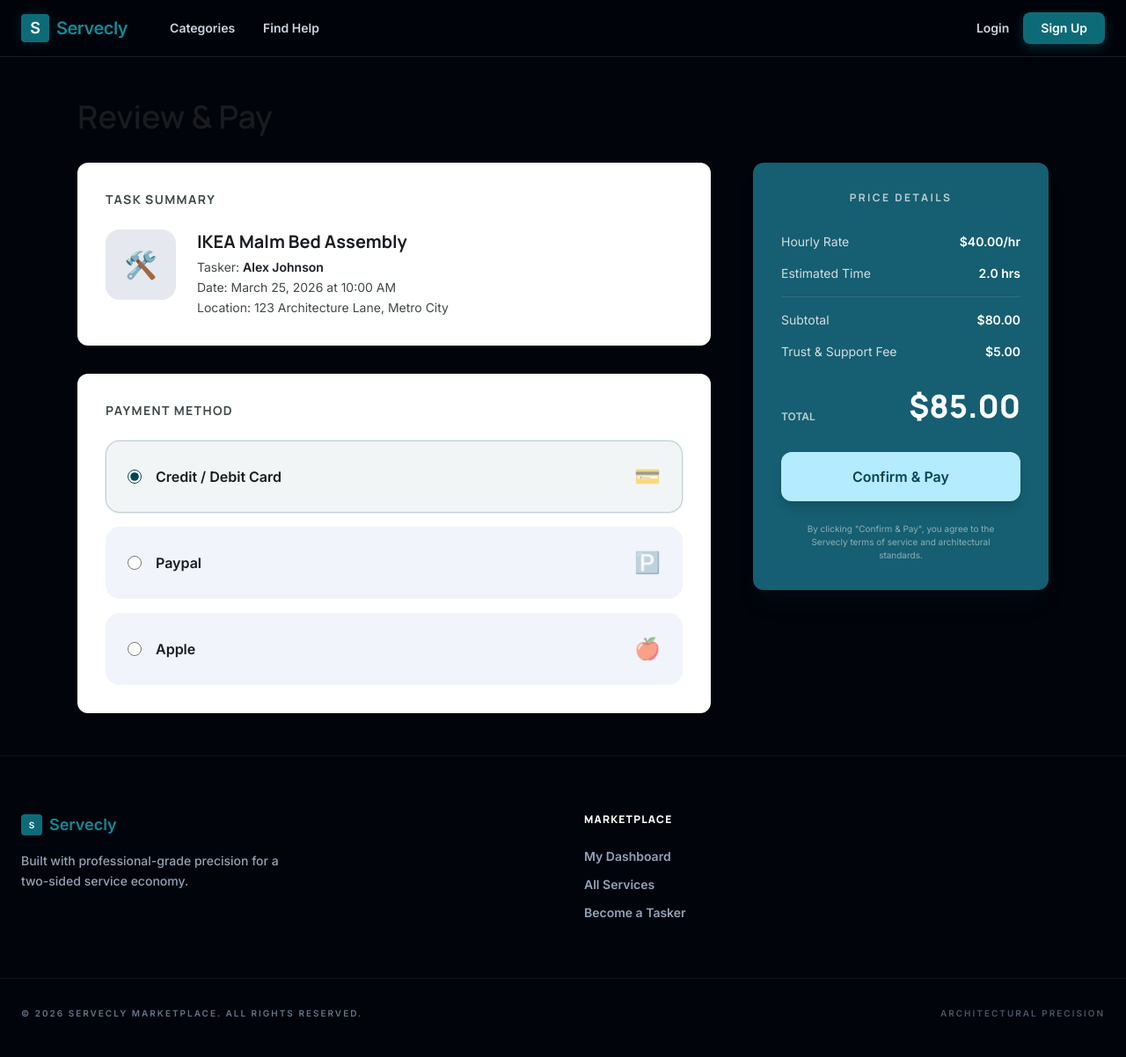
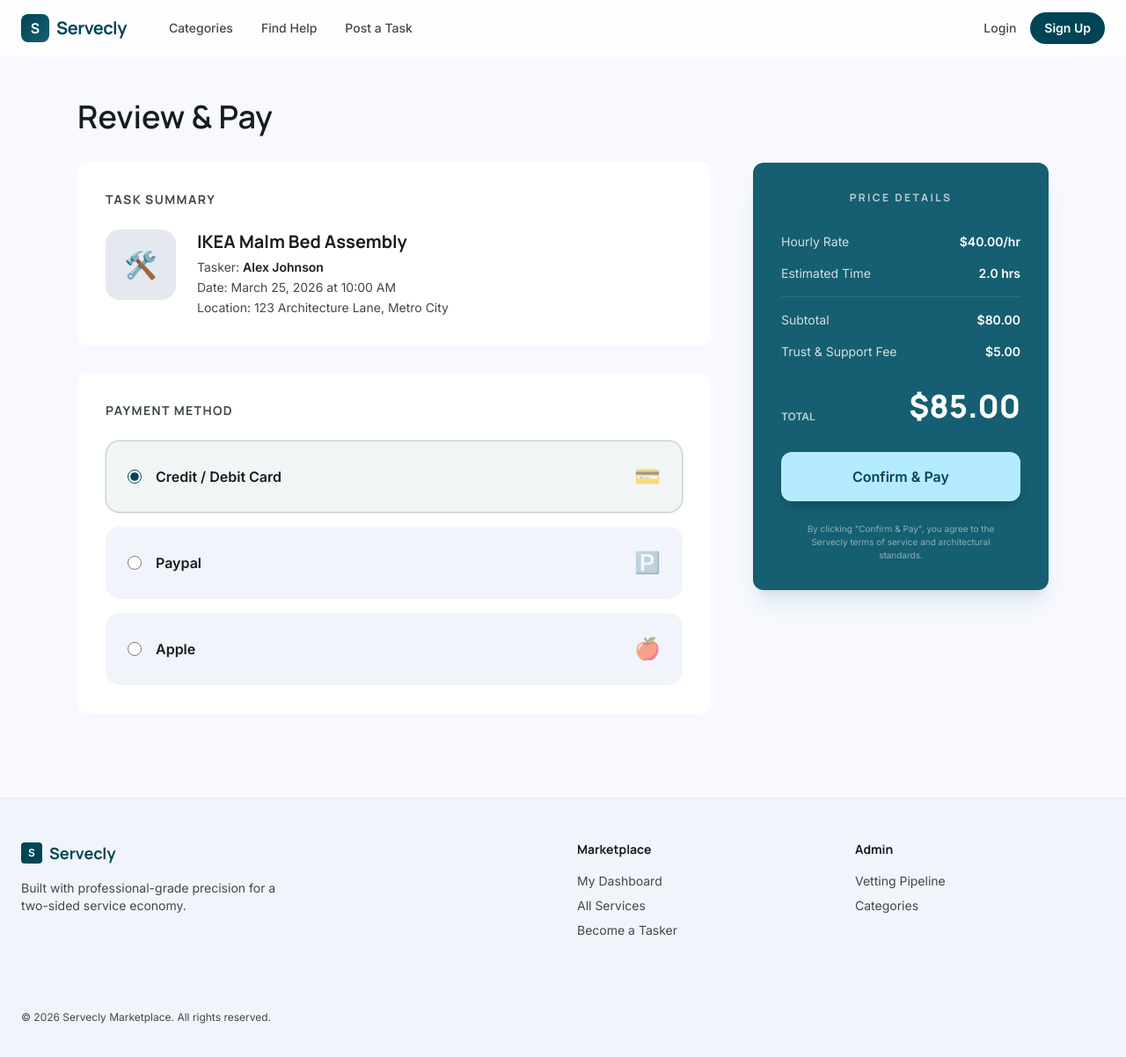
Before and after one commit to PgTobby-07/Servecly-Marektplace, a React (Vite) app: page /payment in a window 1280 px wide. Shown: the top 1202 px of the page at 88% size. Built offline with nearby package versions, Linux system fonts and the light colour scheme.

Commit message:
Refactor MainLayout styles and structure

```diff
--- a/src/layouts/MainLayout.jsx
+++ b/src/layouts/MainLayout.jsx
@@ -28,32 +28,39 @@ const MainLayout = ({ children }) => {
   };
 
   return (
-    // Deep background with brightened slate text for scannability
-    <div className="min-h-screen flex flex-col bg-[#01040a] text-slate-100 font-sans selection:bg-[#0d6b78]">
-
-      {/* 1. HIGH-CONTRAST HEADER */}
-      <header className="sticky top-0 z-50 bg-[#01040a]/95 backdrop-blur-md border-b border-white/10">
+    <div className="min-h-screen flex flex-col bg-surface font-sans selection:bg-primary-fixed selection:text-on-primary-fixed">
+      {/* Header */}
+      <header className="sticky top-0 z-50 bg-surface-container-lowest/80 backdrop-blur-xl border-b border-outline-variant/15">
         <nav className="max-w-7xl mx-auto px-6 h-16 flex items-center justify-between">
           <div className="flex items-center gap-12">
-
-            {/* RESTORED OG LOGO WITH VIBRANT TEAL */}
-            <Link to="/" className="flex items-center gap-2 group">
-              <div className="w-8 h-8 bg-[#0d6b78] rounded flex items-center justify-center text-white font-bold text-lg shadow-[0_0_15px_rgba(13,107,120,0.3)]">
+            <Link to="/" className="flex items-center gap-2">
+              <div className="w-8 h-8 bg-gradient-to-br from-primary to-primary-container rounded-lg flex items-center justify-center text-white font-bold">
                 S
               </div>
-              <span className="text-xl font-bold tracking-tight text-[#0f8a9a] group-hover:text-cyan-400 transition-colors">
+              <span className="text-xl font-display font-bold tracking-tight text-primary">
                 Servecly
               </span>
             </Link>
 
-            {/* BRIGHTENED NAV LINKS */}
-            <div className="hidden md:flex items-center gap-8 text-sm font-semibold text-slate-300">
-              <Link to="/" className="hover:text-white transition-colors">Categories</Link>
-              <Link to="/services" className="hover:text-white transition-colors">Find Help</Link>
+            <div className="hidden md:flex items-center gap-8 text-sm font-medium text-on-surface-variant">
+              <Link to="/" className="hover:text-primary transition-colors">Categories</Link>
+              <Link to="/services" className="hover:text-primary transition-colors">Find Help</Link>
+              {/* logic: Show for Guests (no user) OR Clients (role 'user') */}
+             {(!user || user.role === 'users') && (
+              <Link to="/post-task" className="hover:text-primary transition-colors">Post a Task</Link>
+              )}
+              {/* FIXED: Added a general Dashboard link for logged-in users */}
+              {user && (
+                <Link to="/dashboard" className="text-primary font-bold hover:underline">Dashboard</Link>
+              )}
 
-              {user && (
-                <Link to="/dashboard" className="text-cyan-400 font-bold hover:text-white transition-colors underline decoration-2 underline-offset-8">
-                  Dashboard
+              {/* FIXED: Neatly integrated 'Complete Setup' so it doesn't distract the nav */}
+              {user?.role === 'tasker' && (user?.status === 'new' || !user?.status) && (
+                <Link
+                  to="/profile-setup"
+                  className="bg-primary/10 text-primary px-3 py-1 rounded-full text-xs font-bold animate-pulse"
+                >
+                  ✨ Complete Setup
                 </Link>
               )}
             </div>
@@ -61,27 +68,29 @@ const MainLayout = ({ children }) => {
 
           <div className="flex items-center gap-6">
             {user ? (
-              <div className="flex items-center gap-6">
-                {/* CLEAN USER GREETING - BRIGHT WHITE FOR NAME */}
-                <span className="text-sm font-medium text-slate-300">
-                  Hi, <span className="text-white font-black">{user.name?.split(' ')[0] || 'User'}</span>
+              <div className="flex items-center gap-4">
+                {/* Admin Quick Link */}
+                {user.role === 'admin' && (
+                  <Link to="/admin/vetting" className="text-xs font-bold text-error border border-error/20 px-2 py-1 rounded">ADMIN PANEL</Link>
+                )}
+                <span className="text-sm font-medium text-on-surface-variant">
+                  Hi, {user.name?.split(' ')[0] || 'User'}
                 </span>
-
                 <button
                   onClick={Logout}
-                  className="text-xs font-black uppercase tracking-widest text-[#0f8a9a] hover:text-rose-400 transition-colors"
+                  className="text-sm font-semibold text-primary hover:text-primary-dim transition-colors"
                 >
                   Logout
                 </button>
               </div>
             ) : (
               <div className="flex items-center gap-4">
-                <Link to="/login" className="text-sm font-semibold text-slate-300 hover:text-white">
+                <Link to="/login" className="text-sm font-medium text-on-surface-variant hover:text-primary">
                   Login
                 </Link>
                 <Link
                   to="/signup"
-                  className="bg-[#0d6b78] text-white px-5 py-2 rounded-lg text-sm font-bold shadow-[0_4px_14px_rgba(13,107,120,0.4)] hover:bg-[#0f8a9a] hover:scale-105 transition-all"
+                  className="bg-primary text-white px-4 py-2 rounded-full text-sm font-semibold shadow-sm hover:bg-primary/90 transition-all"
                 >
                   Sign Up
                 </Link>
@@ -91,39 +100,42 @@ const MainLayout = ({ children }) => {
         </nav>
       </header>
 
-      {/* MAIN CONTENT AREA */}
       <main className="flex-grow">{children}</main>
 
-      {/* 2. BRIGHTENED FOOTER */}
-      <footer className="bg-[#01040a] border-t border-white/5 py-16 mt-auto">
-        <div className="max-w-7xl mx-auto px-6 grid grid-cols-1 md:grid-cols-4 gap-12">
+      {/* Footer */}
+      <footer className="bg-surface-container-low border-t border-outline-variant/15 py-12 mt-12">
+        <div className="max-w-7xl mx-auto px-6 grid grid-cols-1 md:grid-cols-4 gap-8">
           <div className="col-span-1 md:col-span-2">
             <div className="flex items-center gap-2 mb-4">
-              <div className="w-6 h-6 bg-[#0d6b78] rounded flex items-center justify-center text-white text-[10px] font-bold">
+              <div className="w-6 h-6 bg-primary rounded flex items-center justify-center text-white text-xs font-bold">
                 S
               </div>
-              <span className="text-lg font-bold text-[#0f8a9a]">
+              <span className="text-lg font-display font-bold text-primary">
                 Servecly
               </span>
             </div>
-            <p className="text-sm text-slate-400 max-w-xs leading-relaxed font-medium">
+            <p className="text-sm text-on-surface-variant max-w-xs">
               Built with professional-grade precision for a two-sided service economy.
             </p>
           </div>
-
           <div>
-            <h4 className="font-black text-xs text-white uppercase tracking-widest mb-6">Marketplace</h4>
-            <ul className="text-sm text-slate-400 flex flex-col gap-3 font-semibold">
-              <li><Link to="/dashboard" className="hover:text-white transition-colors">My Dashboard</Link></li>
-              <li><Link to="/services" className="hover:text-white transition-colors">All Services</Link></li>
-              <li><Link to="/profile-setup" className="hover:text-white transition-colors">Become a Tasker</Link></li>
+            <h4 className="font-bold text-sm mb-4">Marketplace</h4>
+            <ul className="text-sm text-on-surface-variant flex flex-col gap-2">
+              <li><Link to="/dashboard" className="hover:text-primary">My Dashboard</Link></li>
+              <li><Link to="/services" className="hover:text-primary">All Services</Link></li>
+              <li><Link to="/profile-setup" className="hover:text-primary">Become a Tasker</Link></li>
+            </ul>
+          </div>
+          <div>
+            <h4 className="font-bold text-sm mb-4">Admin</h4>
+            <ul className="text-sm text-on-surface-variant flex flex-col gap-2">
+              <li><Link to="/admin/vetting" className="hover:text-primary">Vetting Pipeline</Link></li>
+              <li><Link to="/admin/taxonomy" className="hover:text-primary">Categories</Link></li>
             </ul>
           </div>
         </div>
-
-        <div className="max-w-7xl mx-auto px-6 mt-16 pt-8 border-t border-white/5 text-[10px] font-black text-slate-500 flex justify-between uppercase tracking-[0.2em]">
+        <div className="max-w-7xl mx-auto px-6 mt-12 pt-8 border-t border-outline-variant/5 text-xs text-on-surface-variant flex justify-between">
           <p>© 2026 Servecly Marketplace. All rights reserved.</p>
-          <p className="text-slate-600">Architectural Precision</p>
         </div>
       </footer>
     </div>
```
